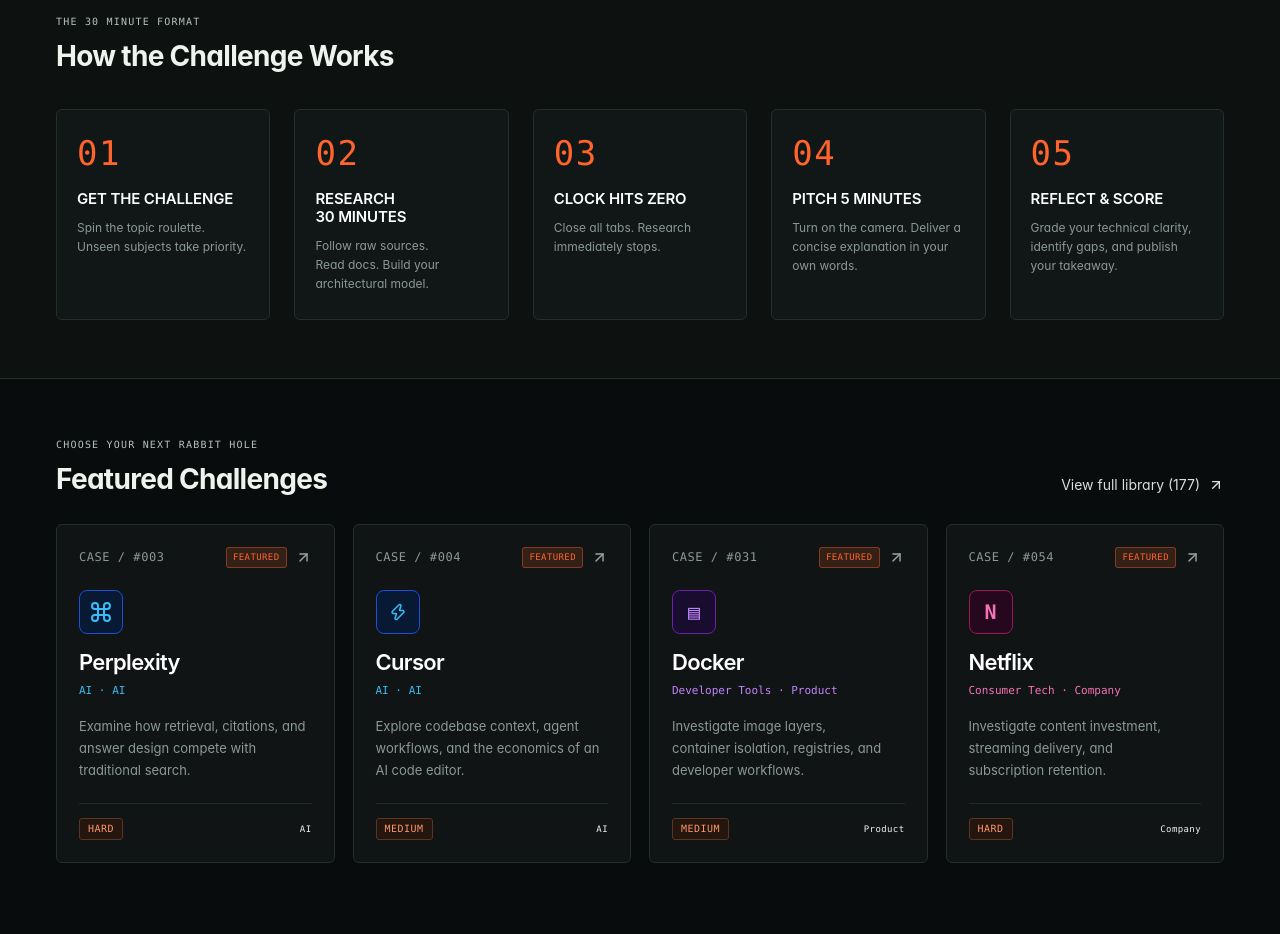
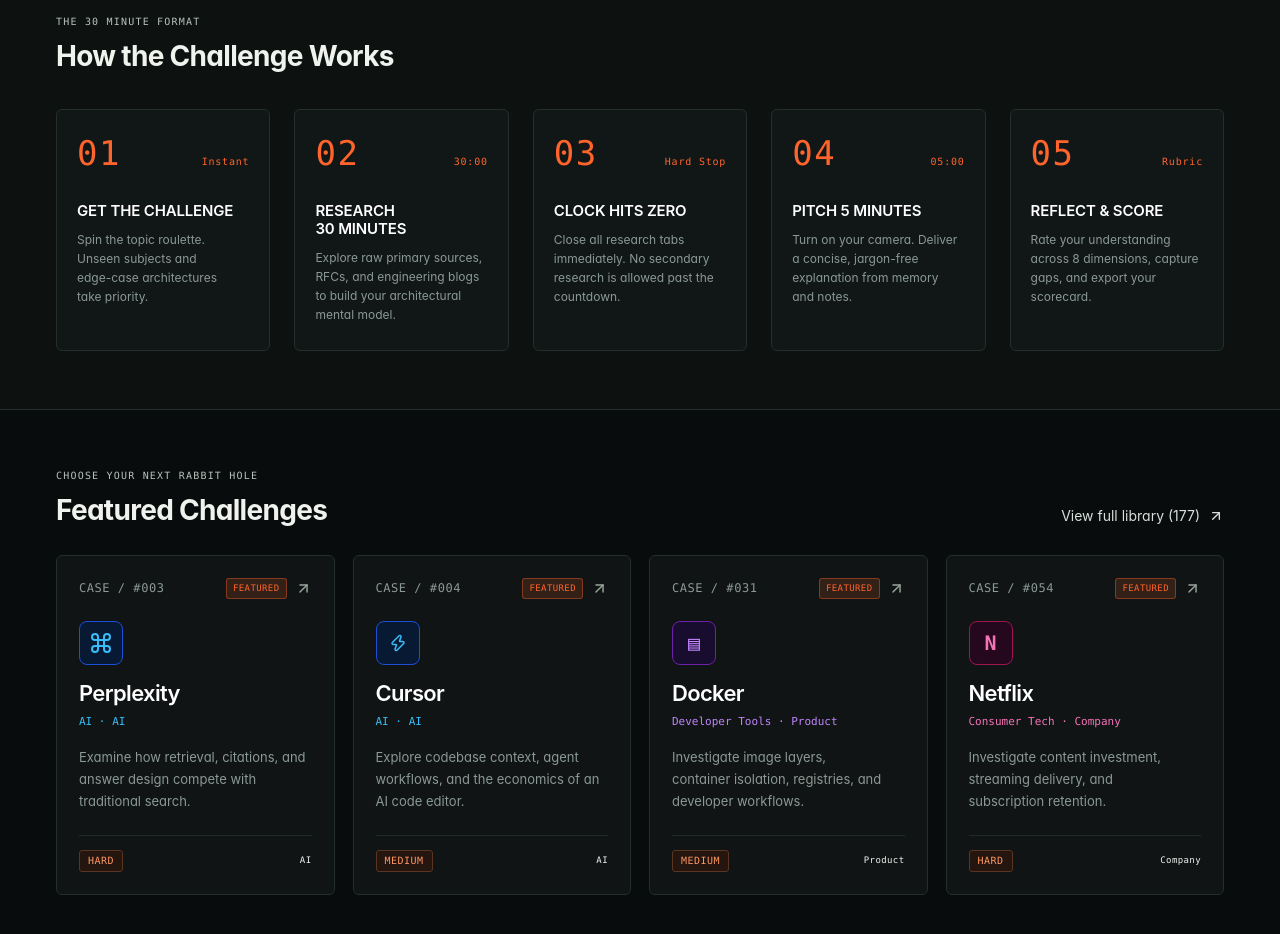
Before and after one commit to JayantOlhyan/pitch-scroll, a Next.js app: page / in a window 1280 px wide. Shown: the part 1180-2114 px from the top of the page. Built offline with nearby package versions, Linux system fonts and the light colour scheme.

Commit message:
feat(home): add methodology process timing tags and refined step descriptions

```diff
--- a/components/home.tsx
+++ b/components/home.tsx
@@ -192,14 +192,17 @@ export function Home() {
         <SectionTitle label="THE 30 MINUTE FORMAT" title="How the Challenge Works" />
         <div className="process-grid">
           {[
-            ['01', 'GET THE CHALLENGE', 'Spin the topic roulette. Unseen subjects take priority.'],
-            ['02', 'RESEARCH 30 MINUTES', 'Follow raw sources. Read docs. Build your architectural model.'],
-            ['03', 'CLOCK HITS ZERO', 'Close all tabs. Research immediately stops.'],
-            ['04', 'PITCH 5 MINUTES', 'Turn on the camera. Deliver a concise explanation in your own words.'],
-            ['05', 'REFLECT & SCORE', 'Grade your technical clarity, identify gaps, and publish your takeaway.'],
-          ].map(([n, t, d]) => (
+            ['01', 'GET THE CHALLENGE', 'Instant', 'Spin the topic roulette. Unseen subjects and edge-case architectures take priority.'],
+            ['02', 'RESEARCH 30 MINUTES', '30:00', 'Explore raw primary sources, RFCs, and engineering blogs to build your architectural mental model.'],
+            ['03', 'CLOCK HITS ZERO', 'Hard Stop', 'Close all research tabs immediately. No secondary research is allowed past the countdown.'],
+            ['04', 'PITCH 5 MINUTES', '05:00', 'Turn on your camera. Deliver a concise, jargon-free explanation from memory and notes.'],
+            ['05', 'REFLECT & SCORE', 'Rubric', 'Rate your understanding across 8 dimensions, capture gaps, and export your scorecard.'],
+          ].map(([n, t, tag, d]) => (
             <div key={n} className="process-step-card">
-              <span className="process-number mono">{n}</span>
+              <div className="row between" style={{ alignItems: 'baseline', marginBottom: 12 }}>
+                <span className="process-number mono">{n}</span>
+                <span className="mono orange" style={{ fontSize: 10, letterSpacing: '0.08em' }}>{tag}</span>
+              </div>
               <h3>{t}</h3>
               <p>{d}</p>
             </div>
```
